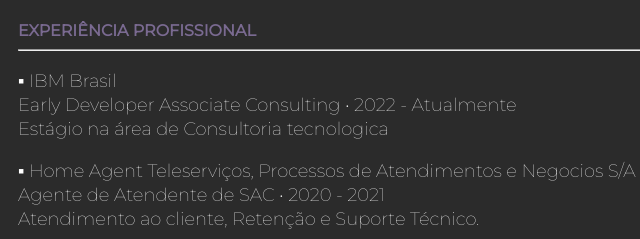
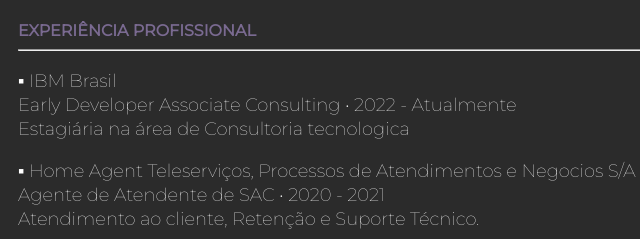
Before and after one commit to GiselleBarbosa/portfolio, a plain HTML site: page curriculo.html in a window 1280 px wide. Shown: the part 721-960 px from the top of the page, 46-686 px from the left. Drawn offline with Linux system fonts and the light colour scheme.

Commit message:
:briefcase: update dados profissionais

```diff
--- a/curriculo.html
+++ b/curriculo.html
@@ -88,7 +88,7 @@
             <hr>
 
             <p>&squf; IBM Brasil <br> Early Developer Associate Consulting
-                • 2022 - Atualmente<br> Estágio na área de Consultoria tecnologica</p>
+                • 2022 - Atualmente<br> Estagiária na área de Consultoria tecnologica</p>
 
             <p>&squf; Home Agent Teleserviços, Processos de Atendimentos e Negocios S/A <br> Agente de Atendente de SAC
                 • 2020 - 2021 <br> Atendimento ao cliente, Retenção e Suporte Técnico.</p>
```
